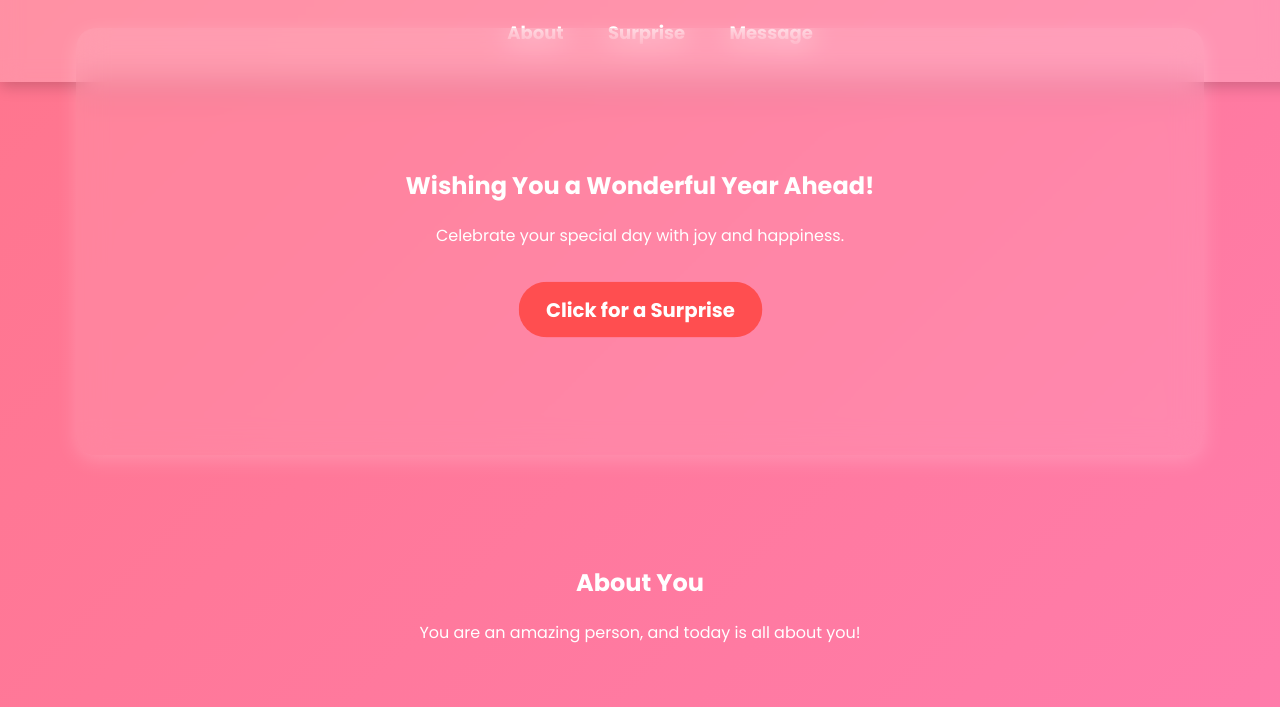
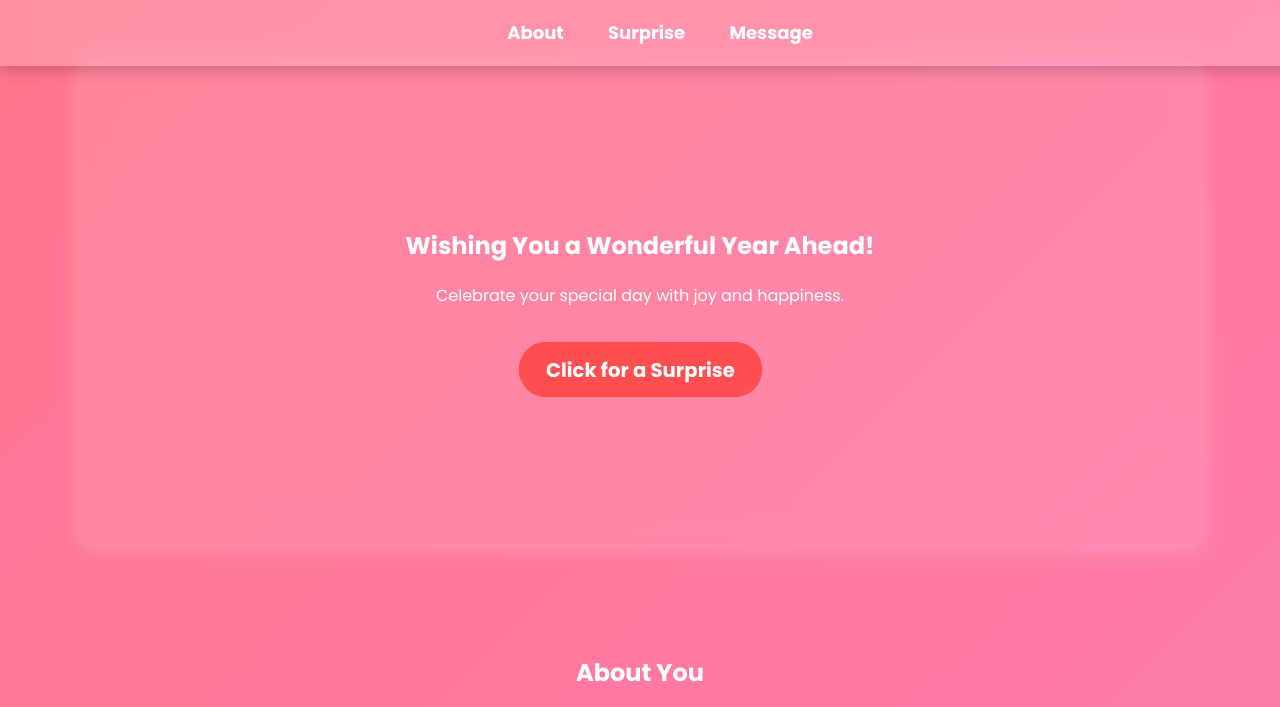
Before and after one commit to Lucienx-Nor/bd-gift.site, a plain HTML site: page index.html in a window 1280 px wide. Shown: the part 92-799 px from the top of the page. Drawn offline with nearby package versions, Linux system fonts and the light colour scheme.

Commit message:
update css

```diff
--- a/style.css
+++ b/style.css
@@ -17,11 +17,13 @@ header {
     left: 0;
     box-shadow: 0px 4px 15px rgba(0, 0, 0, 0.2);
     backdrop-filter: blur(10px);
+    z-index: 1000;
 }
 
 nav ul {
     list-style: none;
     padding: 0;
+    margin: 0;
 }
 
 nav ul li {
@@ -43,10 +45,10 @@ nav ul li a:hover {
 }
 
 .hero {
-    padding: 120px 20px;
+    padding: 150px 20px; /* Tăng padding để tránh bị đè lên navbar */
     background: rgba(255, 255, 255, 0.1);
     border-radius: 20px;
-    margin: 120px auto 30px;
+    margin: 150px auto 30px;
     width: 85%;
     box-shadow: 0px 5px 20px rgba(255, 255, 255, 0.2);
     backdrop-filter: blur(15px);
```
